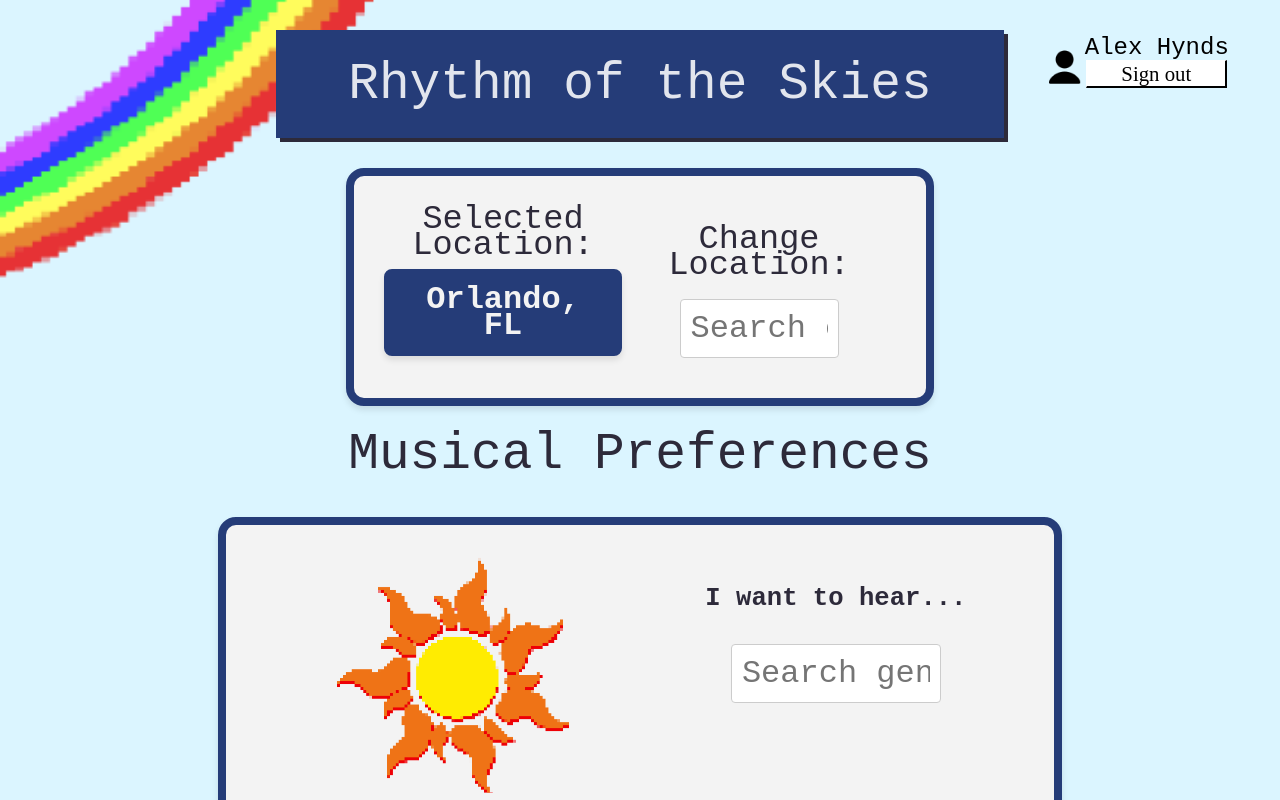
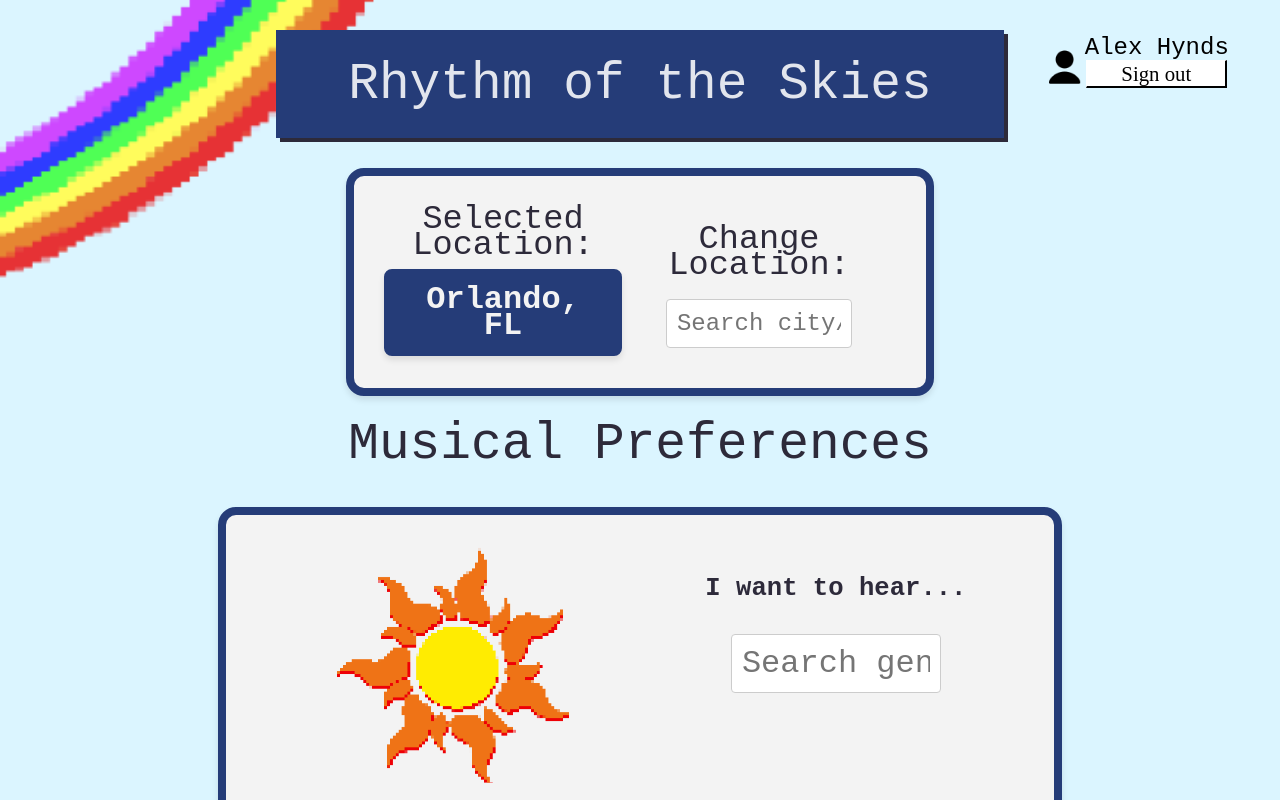
Before and after one commit to Adalex3/Rhythm-of-the-Skies, a React (Vite) app in the folder frontend/: page /preferences in a window 1280 px wide. Shown: the top 800 px of the page. Built offline with nearby package versions, Linux system fonts and the light colour scheme; a web font is replaced by a local one.

Commit message:
adjusted location box width/font for placeholder

```diff
--- a/frontend/src/index.css
+++ b/frontend/src/index.css
@@ -215,8 +215,8 @@ body .loggedin-user {
 
 .location-gen-search{
   font-family: "VT323", monospace;
-  font-size: 2rem;
-  width: 50%;
+  font-size: 1.5rem;
+  width: 60%;
   padding: 10px;
   margin-Bottom: 10px;
   border: 1px solid #ccc;
```
